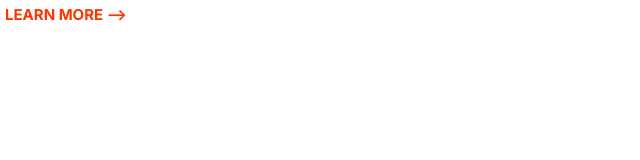
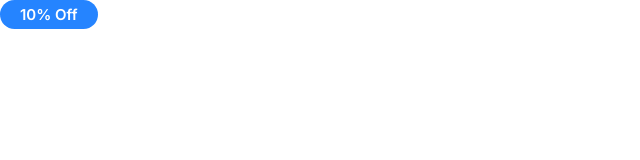
Before and after one commit to Iamronaldosunmu/moshify, a plain HTML site: page index.html in a window 1280 px wide. Shown: the whole page, without its empty margins (0-640 px from the left). Drawn offline with Linux system fonts and the light colour scheme.

Commit message:
Created the Badge components

```diff
--- a/css/styles.css
+++ b/css/styles.css
@@ -79,3 +79,33 @@ a {
     font-size: 1.5rem;
   }
 }
+
+/*Badges*/
+.badge {
+  border-radius: 20px;
+  color: white;
+  font-size: 2rem;
+  font-weight: 600;
+  padding: 0.5rem 2rem;
+  white-space: nowrap;
+}
+
+.badge--primary {
+  background: var(--color-primary);
+}
+.badge-secondary {
+  background: var(--color-secondary);
+}
+
+.badge-small {
+  font-size: 1.6rem;
+}
+
+@media screen and (min-width: 1024px) {
+  .badge {
+    font-size: 1.5rem;
+  }
+  .badge-small {
+    font-size: 1.2 rem;
+  }
+}
--- a/index.html
+++ b/index.html
@@ -7,12 +7,12 @@
     <title>Document</title>
     <link rel="preconnect" href="https://fonts.gstatic.com" />
     <link
-      href="https://fonts.googleapis.com/css2?family=Inter:wght@400;700&display=swap"
+      href="https://fonts.googleapis.com/css2?family=Inter:wght@400;600;700&display=swap"
       rel="stylesheet"
     />
     <link rel="stylesheet" href="css/styles.css" />
     <link rel="stylesheet" href="css/normalize.css" />
   </head>
   <body>
-    <a href="#" class="link-arrow">Learn More</a>
+    <span class="badge badge--primary badge-small">10% Off</span>
 </html>
```
Also changed, not shown: components/badges.html (added, +3 -0 lines).
